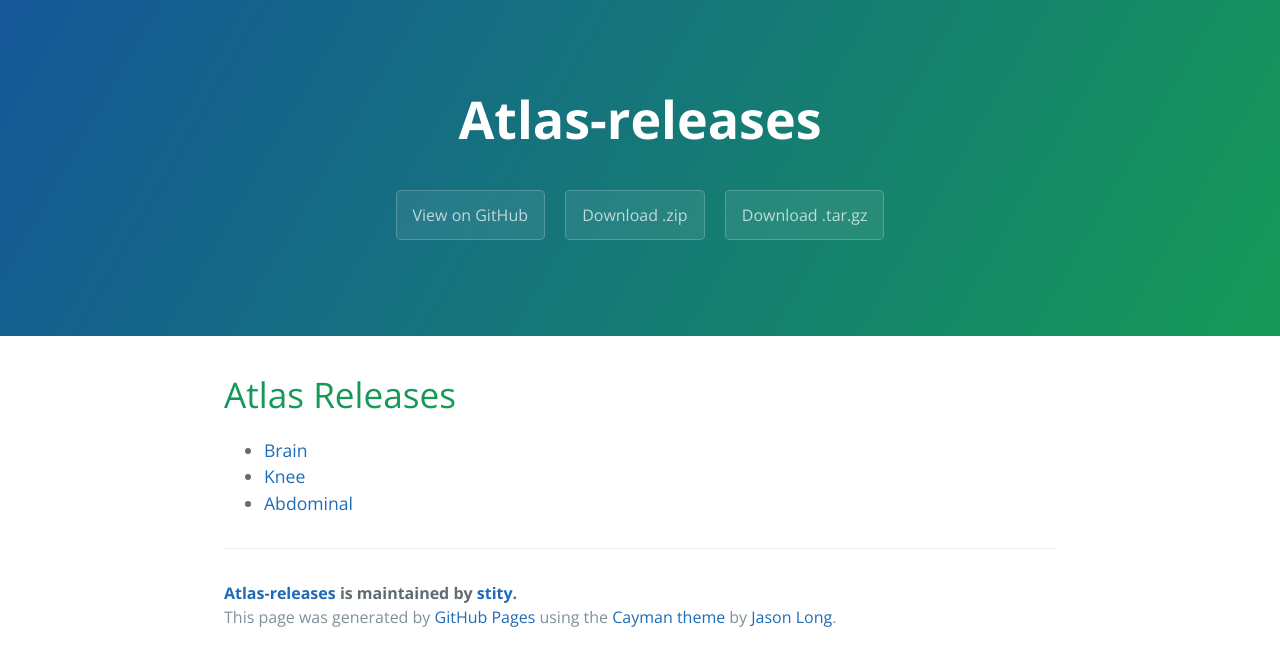
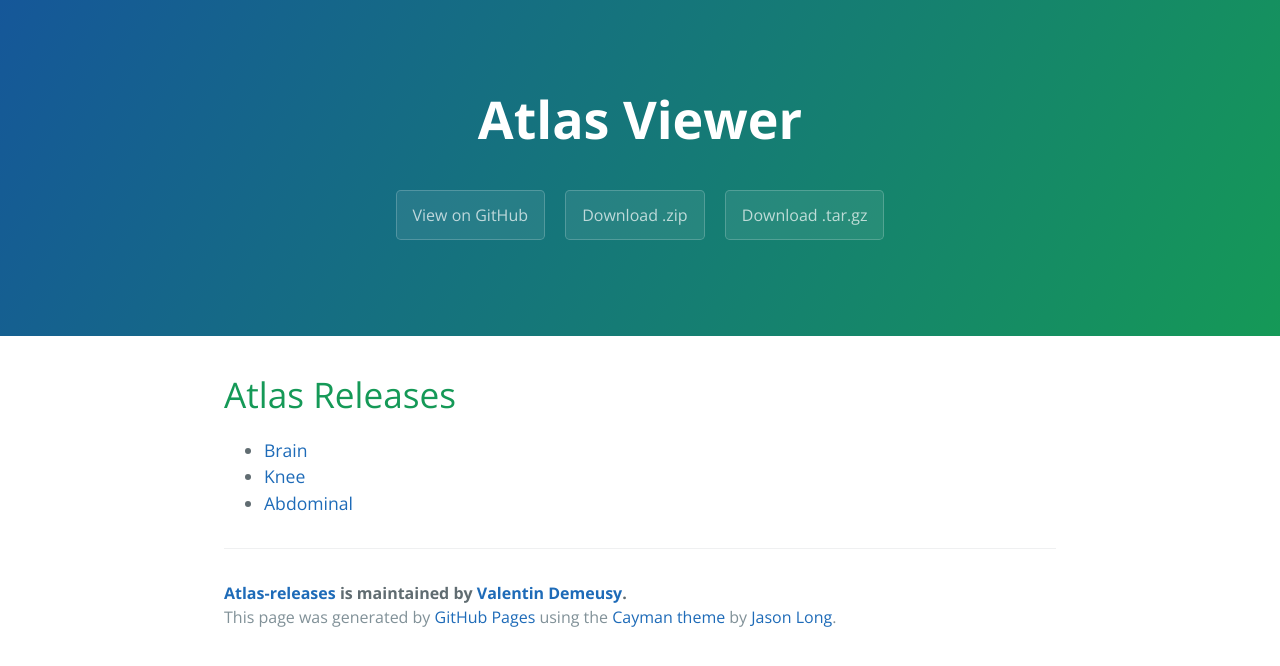
Before and after one commit to stity/atlas-releases, a plain HTML site: page index.html in a window 1280 px wide. Drawn offline with nearby package versions, Linux system fonts and the light colour scheme.

Commit message:
enh : relative path in index to respect domain

```diff
--- a/index.html
+++ b/index.html
@@ -11,7 +11,7 @@
   </head>
   <body>
     <section class="page-header">
-      <h1 class="project-name">Atlas-releases</h1>
+      <h1 class="project-name">Atlas Viewer</h1>
       <h2 class="project-tagline"></h2>
       <a href="https://github.com/stity/atlas-releases" class="btn">View on GitHub</a>
       <a href="https://github.com/stity/atlas-releases/zipball/master" class="btn">Download .zip</a>
@@ -23,13 +23,13 @@
 <a id="atlas-releases" class="anchor" href="#atlas-releases" aria-hidden="true"><span aria-hidden="true" class="octicon octicon-link"></span></a>Atlas Releases</h1>
 
 <ul>
-<li><a href="https://stity.github.io/atlas-releases/brain/utils/three">Brain</a></li>
-<li><a href="https://stity.github.io/atlas-releases/knee/utils/three">Knee</a></li>
-<li><a href="https://stity.github.io/atlas-releases/abdominal/utils/three">Abdominal</a></li>
+<li><a href="brain/utils/three">Brain</a></li>
+<li><a href="knee/utils/three">Knee</a></li>
+<li><a href="abdominal/utils/three">Abdominal</a></li>
 </ul>
 
       <footer class="site-footer">
-        <span class="site-footer-owner"><a href="https://github.com/stity/atlas-releases">Atlas-releases</a> is maintained by <a href="https://github.com/stity">stity</a>.</span>
+        <span class="site-footer-owner"><a href="https://github.com/stity/atlas-releases">Atlas-releases</a> is maintained by <a href="https://github.com/stity">Valentin Demeusy</a>.</span>
 
         <span class="site-footer-credits">This page was generated by <a href="https://pages.github.com">GitHub Pages</a> using the <a href="https://github.com/jasonlong/cayman-theme">Cayman theme</a> by <a href="https://twitter.com/jasonlong">Jason Long</a>.</span>
       </footer>
```
